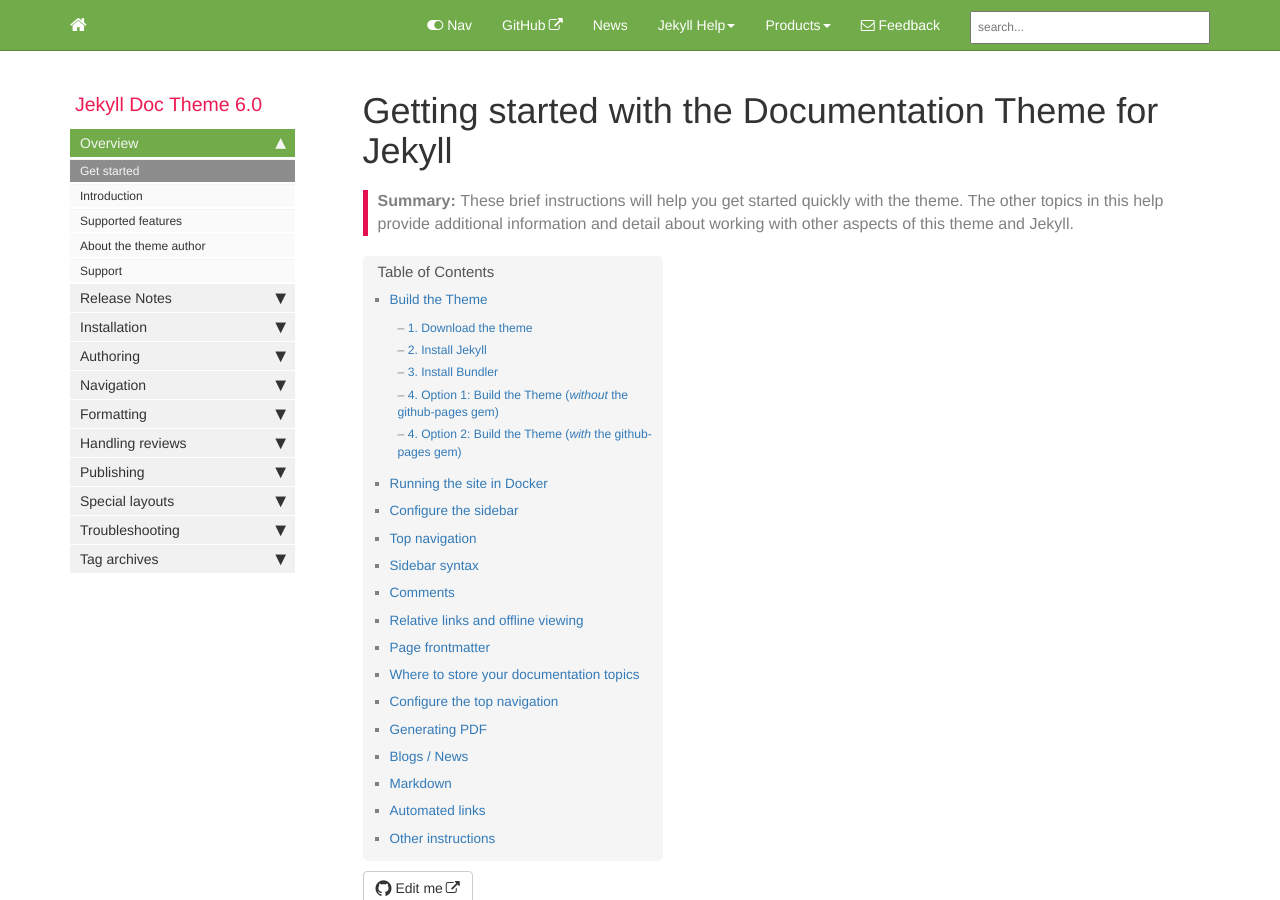
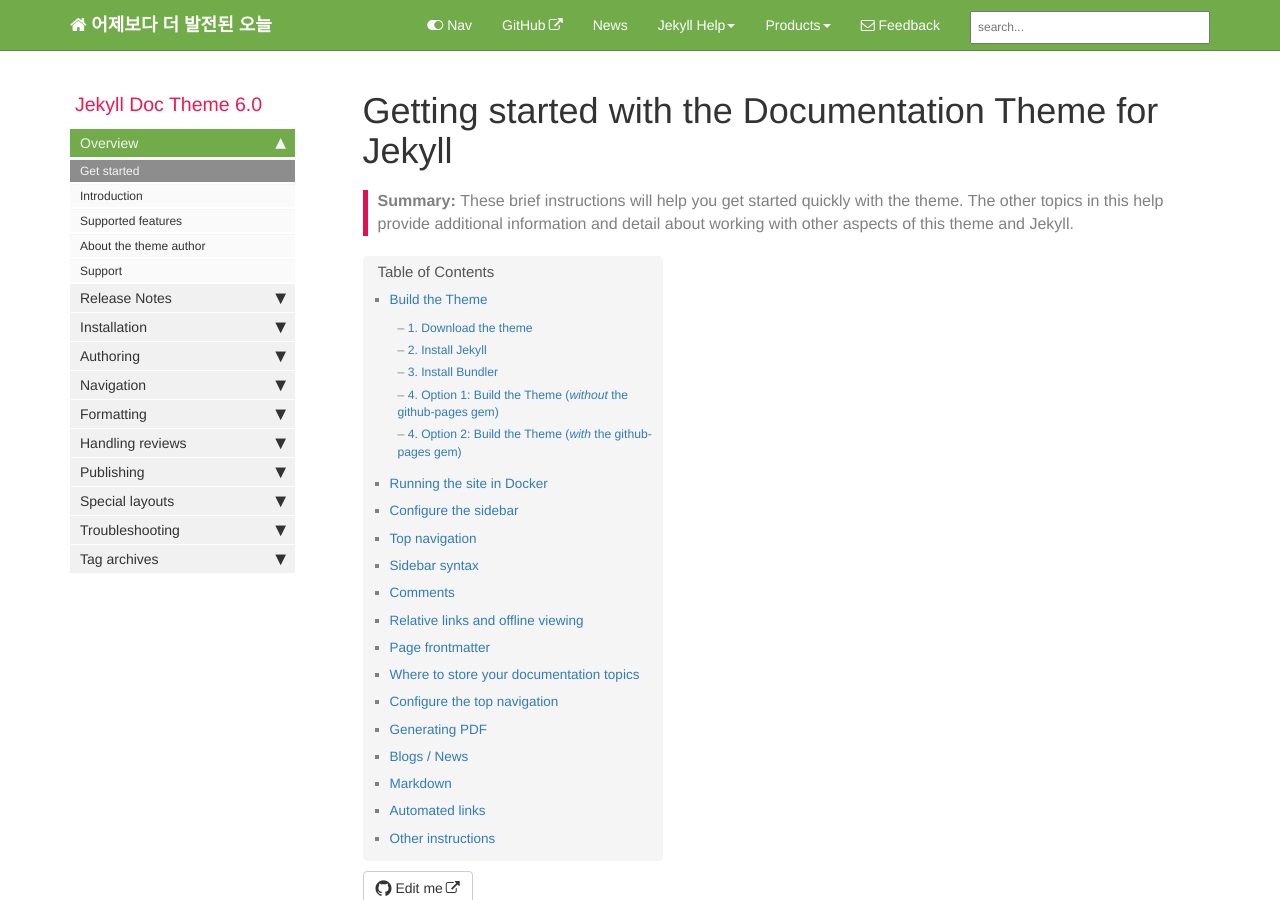
Before and after one commit to pisterjin/pisterjin.github.io, a Jekyll site: the page built from index.md, in a window 1280 px wide and 900 px high. Built offline with Jekyll 4.4.1, drawn with Linux system fonts in a browser that asks for light colours; comment, search, counter and statistics services are not loaded.

Commit message:
title 수정

```diff
--- a/_includes/topnav.html
+++ b/_includes/topnav.html
@@ -8,7 +8,7 @@
                 <span class="icon-bar"></span>
                 <span class="icon-bar"></span>
             </button>
-            <a class="fa fa-home fa-lg navbar-brand" href="index.html">&nbsp;<span class="projectTitle"> {{어제보다 더 발전된 오늘}}</span></a>
+            <a class="fa fa-home fa-lg navbar-brand" href="index.html">&nbsp;<span class="projectTitle">어제보다 더 발전된 오늘</span></a>
         </div>
         <div class="collapse navbar-collapse" id="bs-example-navbar-collapse-1">
             <ul class="nav navbar-nav navbar-right">
```
